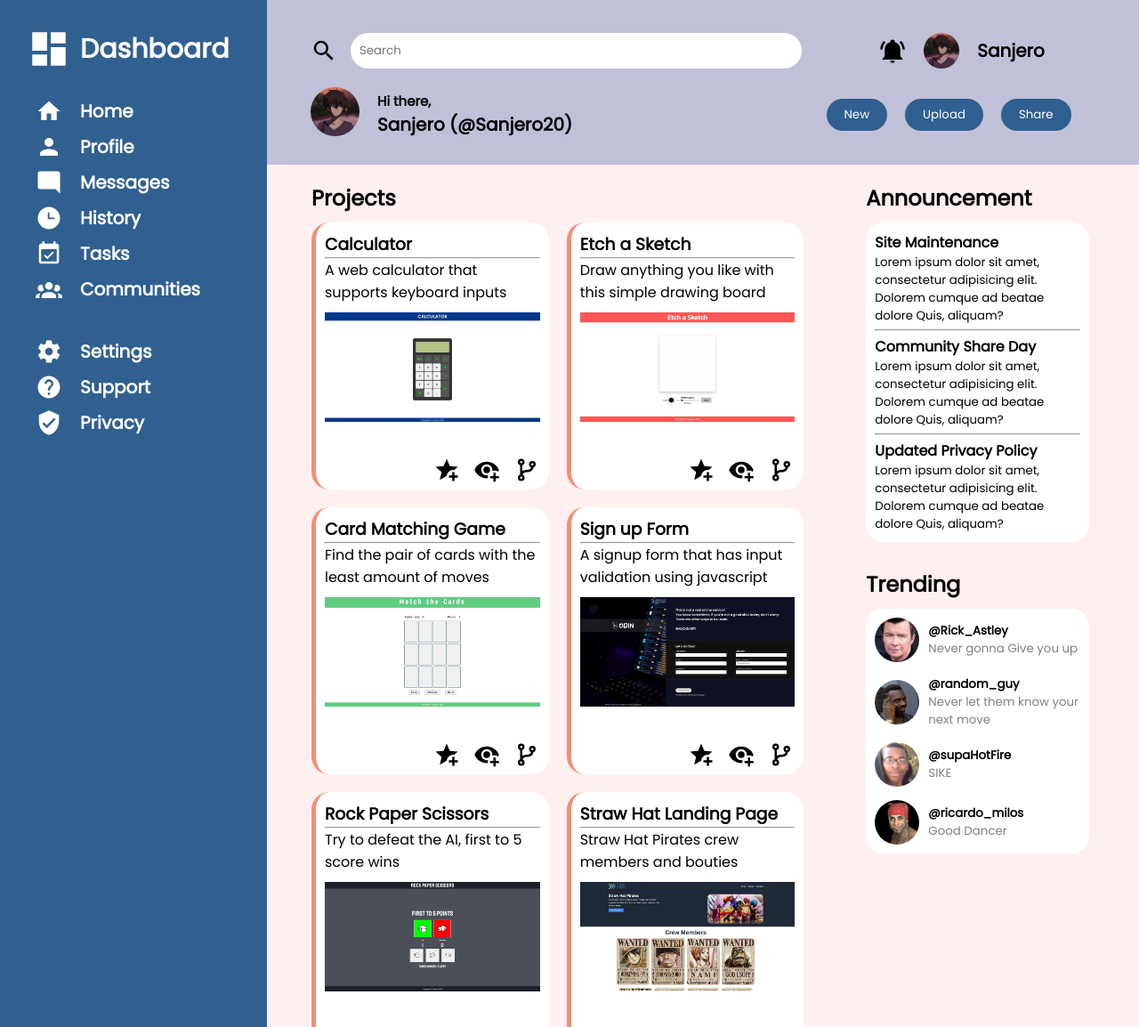
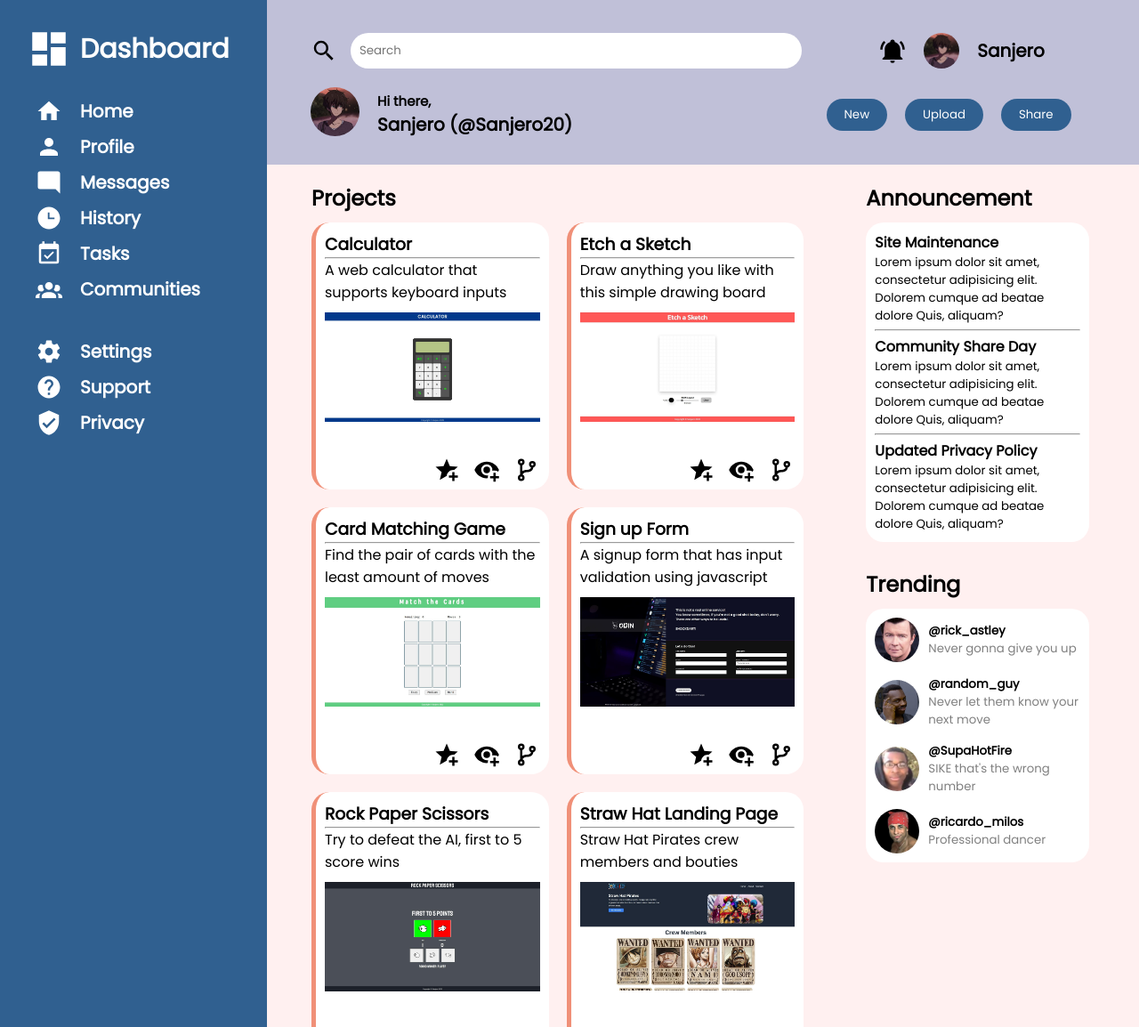
Before and after one commit to Sanjero20/admin-dashboard, a plain HTML site: page index.html in a window 1280 px wide. Shown: the top 1154 px of the page at 89% size. Drawn offline with Linux system fonts and the light colour scheme.

Commit message:
Change trending user description

```diff
--- a/index.html
+++ b/index.html
@@ -157,8 +157,8 @@
               <div class="user">
                 <img src="./images/profile/rickastley.jpg" alt="user">
                 <div class="name">
-                  <p class="username">@Rick_Astley</p>
-                  <p class="description">Never gonna Give you up</p>
+                  <p class="username">@rick_astley</p>
+                  <p class="description">Never gonna give you up</p>
                 </div>
               </div>
               <div class="user">
@@ -171,15 +171,15 @@
               <div class="user">
                 <img src="./images/profile/supahotfire.jpg" alt="user">
                 <div class="name">
-                  <p class="username">@supaHotFire</p>
-                  <p class="description">SIKE</p>
+                  <p class="username">@SupaHotFire</p>
+                  <p class="description">SIKE that's the wrong number</p>
                 </div>
               </div>
               <div class="user">
                 <img src="./images/profile/ricardo.jpg" alt="user">
                 <div class="name">
                   <p class="username">@ricardo_milos</p>
-                  <p class="description">Good Dancer</p>
+                  <p class="description">Professional dancer</p>
                 </div>
               </div>
             </div>
```
